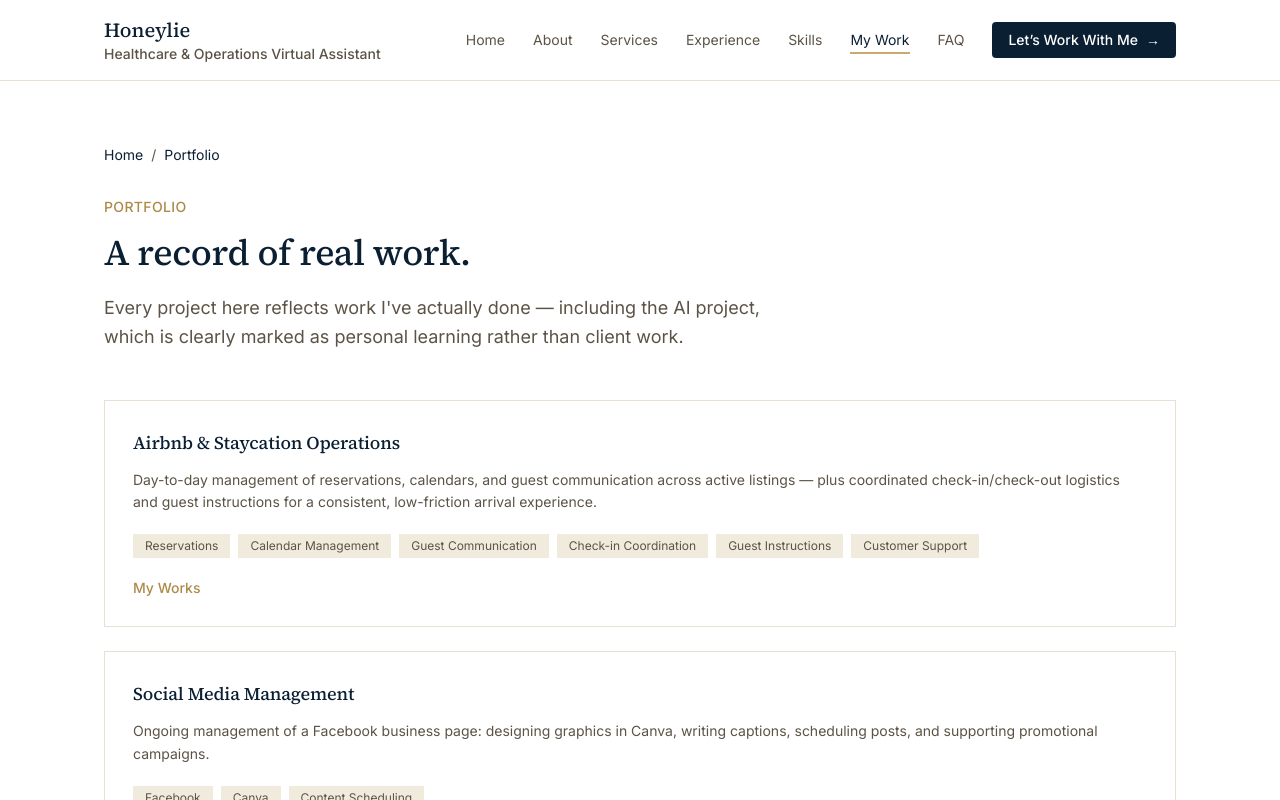
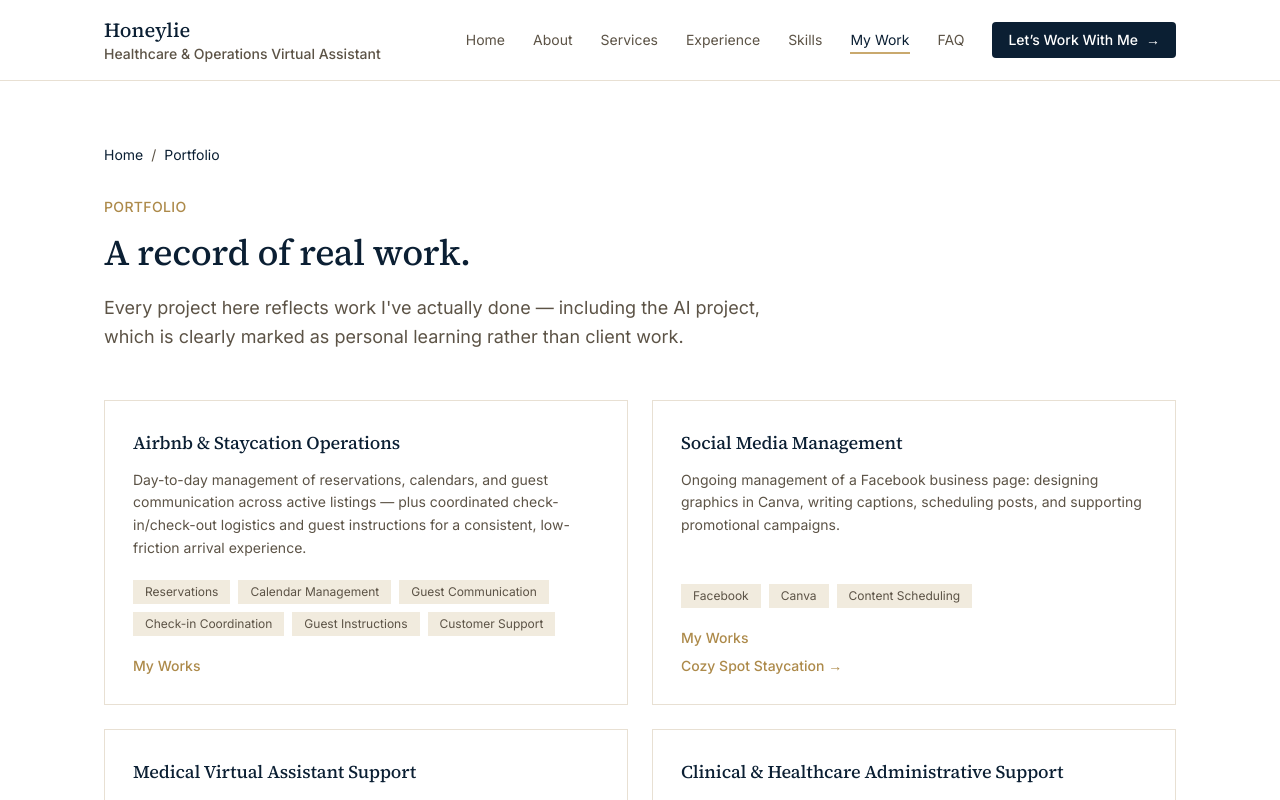
Before and after one commit to honeyliepatricio/honeylie-patricio-portfolio, a Next.js app: page /portfolio in a window 1280 px wide. Shown: the top 800 px of the page. Built offline with nearby package versions, Linux system fonts and the light colour scheme.

Commit message:
Update page.tsx

```diff
--- a/src/app/portfolio/page.tsx
+++ b/src/app/portfolio/page.tsx
@@ -29,7 +29,7 @@
           </p>
         </div>
 
-        <div className="mt-12 flex flex-col gap-6">
+        <div className="mt-12 grid gap-6 md:grid-cols-2">
           {portfolioProjects.map((project) => (
             <ProjectCard key={project.id} project={project} />
           ))}
```
